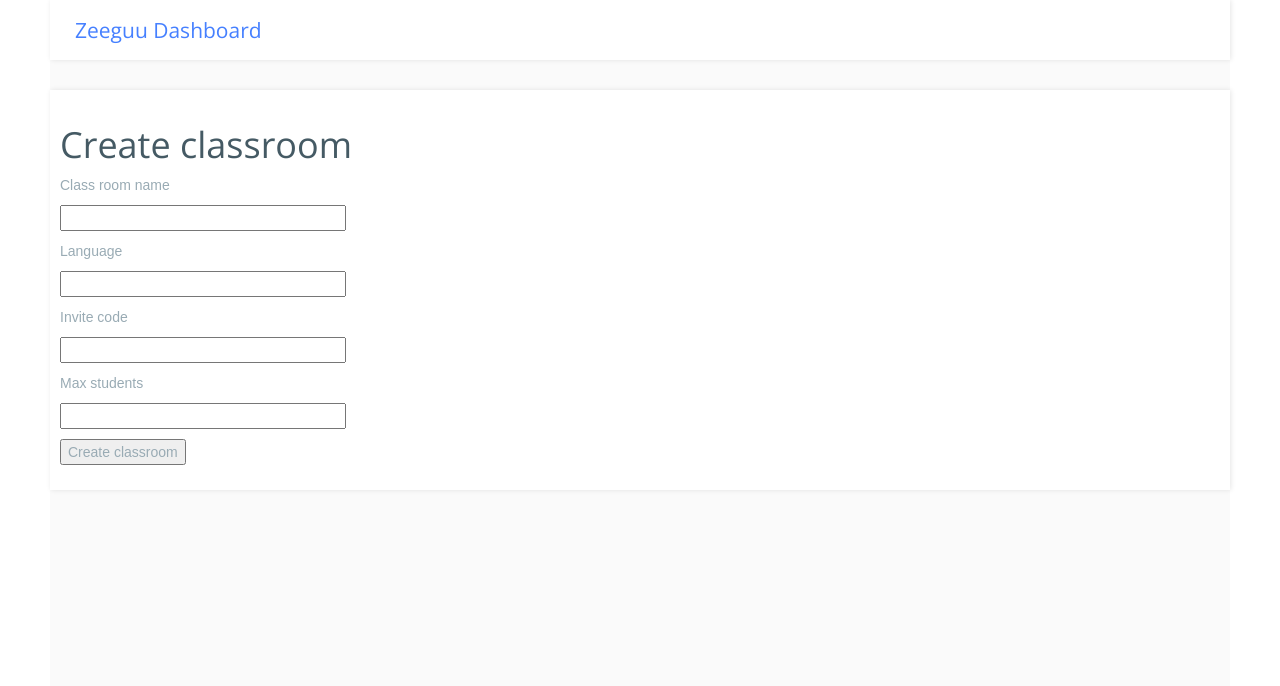
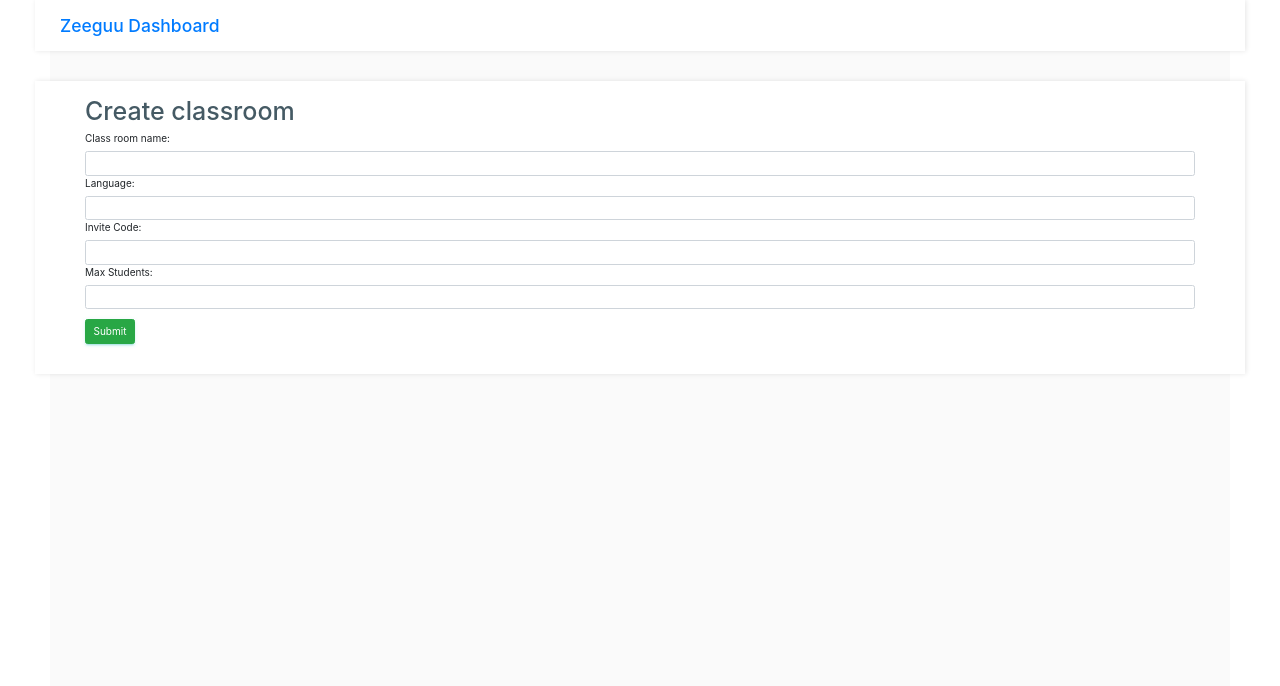
Before and after one commit to RUGSoftEng/2018-ZeeguuDashboard, a Flask app: page /create_classroom in a window 1280 px wide. Shown: the top 686 px of the page. Run offline with Flask 2, Linux system fonts and the light colour scheme; some libraries are stand-ins or nearby versions.

Commit message:
Designed create_class page

```diff
--- a/zeeguu_dashboard/app/templates/createcohort.html
+++ b/zeeguu_dashboard/app/templates/createcohort.html
@@ -1,38 +1,86 @@
 {% extends "base.html" %}
 
+
 {% block content %}
- <h1>Create classroom</h1>
-    <form action="" method="post">
-        {{ form.hidden_tag() }}
-        <p>
-          {{ form.class_name.label }}<br>
-          {{ form.class_name(size=32) }}
-            {% for error in form.class_name.errors %}
-            <span style="color: red;">[{{ error }}]</span>
-            {% endfor %}
-        </p>
-	<p>
-          {{ form.class_language_id.label }}<br>
-          {{ form.class_language_id(size=32) }}
-        {% for error in form.class_language_id.errors %}
-            <span style="color: red;">[{{ error }}]</span>
-            {% endfor %}
-        </p>
-	<p>
-          {{ form.inv_code.label }}<br>
-          {{ form.inv_code(size=32) }}
-        {% for error in form.inv_code.errors %}
-            <span style="color: red;">[{{ error }}]</span>
-            {% endfor %}
-        </p>
-        <p>
-          {{ form.max_students.label }}<br>
-          {{ form.max_students(size=32) }}
-            {% for error in form.max_students.errors %}
-            <span style="color: red;">[{{ error }}]</span>
-            {% endfor %}
-        </p>
 
-        <p>{{ form.submit() }}</p>
-    </form>
+    <!DOCTYPE html PUBLIC "-//W3C//DTD XHTML 1.0 Strict//EN" "http://www.w3.org/TR/xhtml1/DTD/xhtml1-strict.dtd">
+    <html>
+    <head>
+        <title>Reusable Form Demo</title>
+        <link rel="stylesheet" media="screen" href ="static/bootstrap.min.css">
+        <link rel="stylesheet" href="static/bootstrap-theme.min.css">
+        <meta name="viewport" content = "width=device-width, initial-scale=1.0">
+
+    </head>
+    <body>
+
+    <div class="container">
+
+        <h1>Create classroom</h1>
+        <form  action="" method="post" role="form">
+            {{ form.csrf }}
+            {{ form.hidden_tag() }}
+            <div class="form-group">
+
+                <label for="name">Class room name:</label>
+                <input type="text" class="form-control" id="class_name" name="class_name" placeholder="">
+
+                <label for="name">Language:</label>
+                <input type="text" class="form-control" id="class_language_id" name="class_language_id" placeholder="">
+
+                <label for="name">Invite Code:</label>
+                <input type="text" class="form-control" id="inv_code" name="inv_code" placeholder="">
+
+                <label for="name">Max Students:</label>
+                <input type="text" class="form-control" id="max_students" name="max_students" placeholder="">
+            </div>
+            <button type="submit" class="btn btn-success">Submit</button>
+
+        </form>
+
+        <br>
+    </div>
+
+
+
+
+{##}
+{##}
+{# <h1>Create classroom</h1>#}
+{#    <form action="" method="post">#}
+{#        {{ form.hidden_tag() }}#}
+{#        <p>#}
+{#          {{ form.class_name.label }}<br>#}
+{#          {{ form.class_name(size=32) }}#}
+{#            {% for error in form.class_name.errors %}#}
+{#            <span style="color: red;">[{{ error }}]</span>#}
+{#            {% endfor %}#}
+{#        </p>#}
+{#	<p>#}
+{#          {{ form.class_language_id.label }}<br>#}
+{#          {{ form.class_language_id(size=32) }}#}
+{#        {% for error in form.class_language_id.errors %}#}
+{#            <span style="color: red;">[{{ error }}]</span>#}
+{#            {% endfor %}#}
+{#        </p>#}
+{#	<p>#}
+{#          {{ form.inv_code.label }}<br>#}
+{#          {{ form.inv_code(size=32) }}#}
+{#        {% for error in form.inv_code.errors %}#}
+{#            <span style="color: red;">[{{ error }}]</span>#}
+{#            {% endfor %}#}
+{#        </p>#}
+{#        <p>#}
+{#          {{ form.max_students.label }}<br>#}
+{#          {{ form.max_students(size=32) }}#}
+{#            {% for error in form.max_students.errors %}#}
+{#            <span style="color: red;">[{{ error }}]</span>#}
+{#            {% endfor %}#}
+{#        </p>#}
+{##}
+{#        <p>{{ form.submit() }}</p>#}
+{#        <br>#}
+{#    </form>#}
+
+
 {% endblock %}
```
